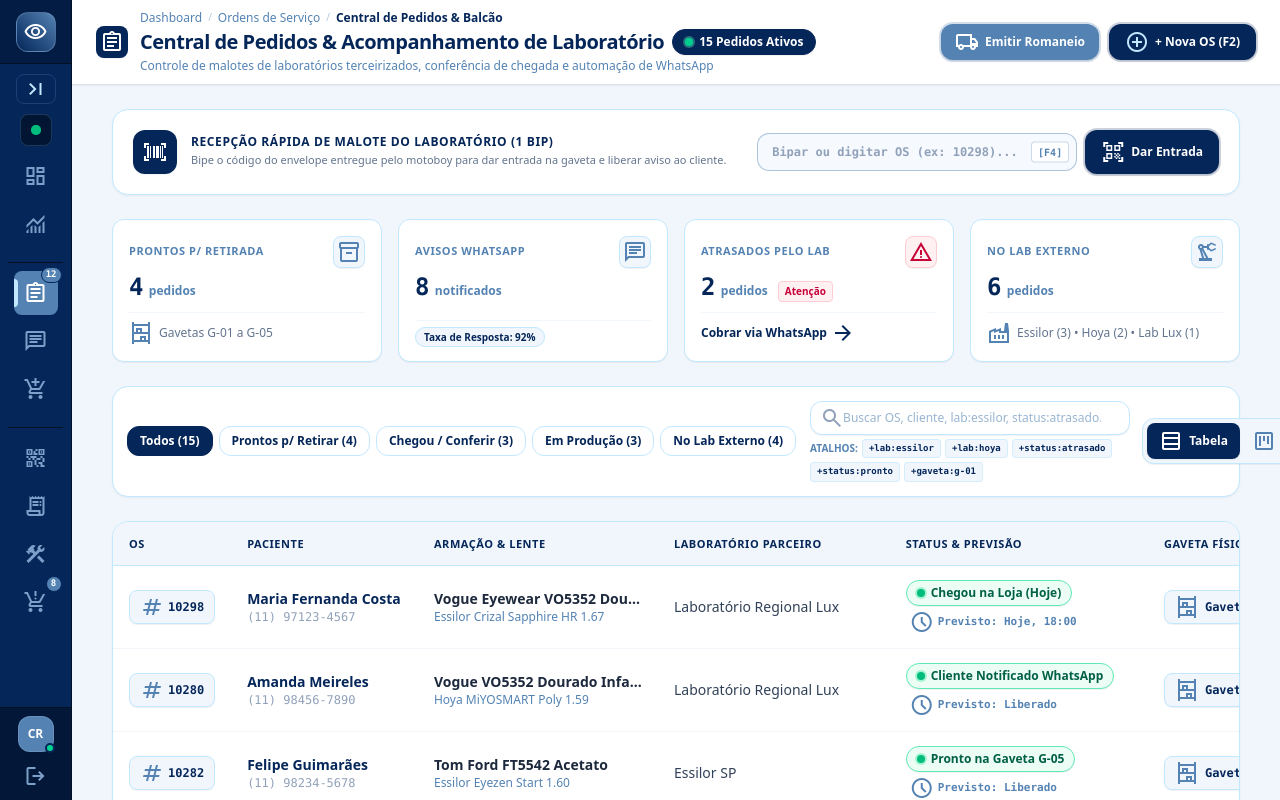
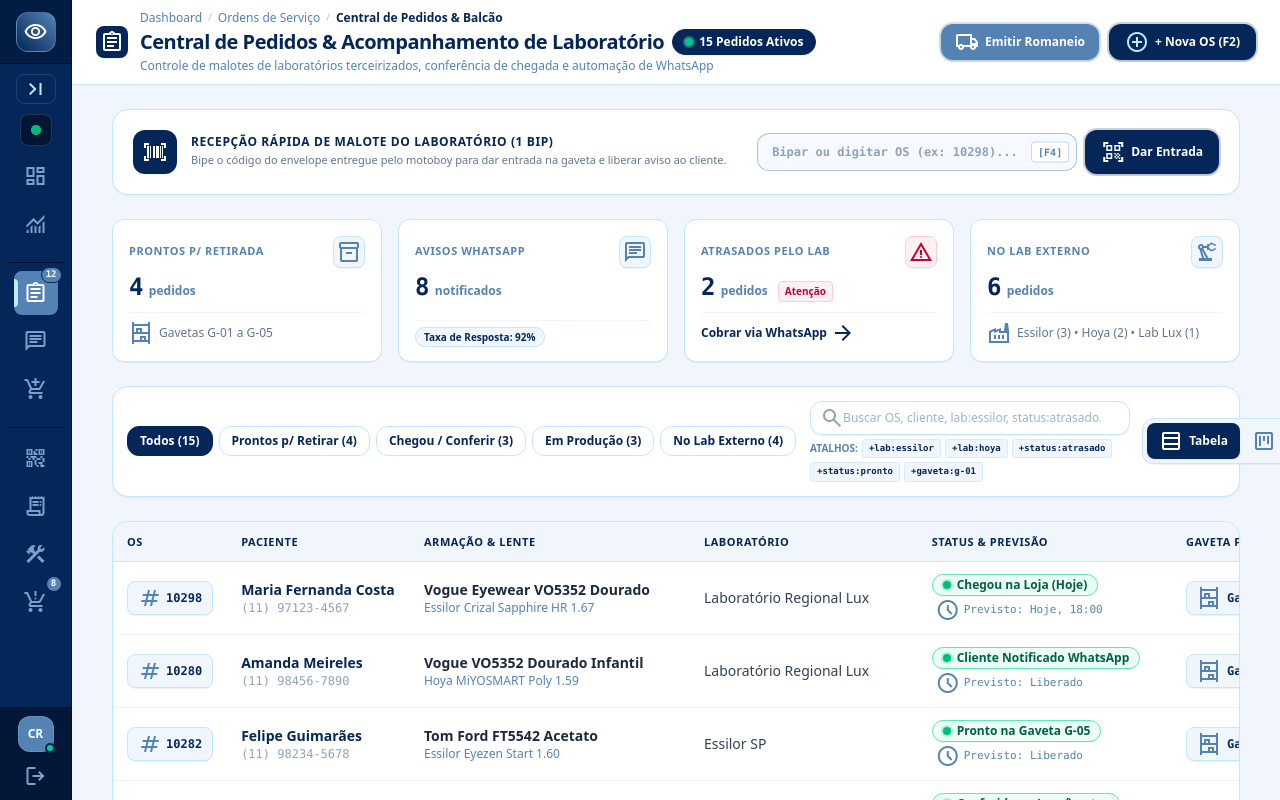
Before and after one commit to Macieljs/Fatura-otica, a Next.js app: page /ordens-de-servico/fila in a window 1280 px wide. Shown: the top 800 px of the page. Built offline with nearby package versions, Linux system fonts and the light colour scheme.

Commit message:
fix(fila): otimizar espacamento, proporcao de colunas e padding da tabela de pedidos

```diff
--- a/app/ordens-de-servico/fila/page.tsx
+++ b/app/ordens-de-servico/fila/page.tsx
@@ -775,16 +775,16 @@ function FilaLaboratorioContent() {
         {modoVisualizacao === "tabela" ? (
           <section className="bg-white border border-[#C1E8FF] rounded-2xl overflow-hidden shadow-xs">
             <div className="overflow-x-auto">
-              <table id="table-fila-producao" className="w-full text-left text-sm border-collapse">
+              <table id="table-fila-producao" className="w-full text-left text-sm border-collapse min-w-[1060px]">
                 <thead>
                   <tr className="bg-[#F0F6FC] sticky top-0 z-10 border-b border-[#C1E8FF] text-[11px] font-bold text-[#052659] uppercase tracking-wider">
-                    <th className="px-4 py-3.5">OS</th>
-                    <th className="px-4 py-3.5">Paciente</th>
-                    <th className="px-4 py-3.5">Armação &amp; Lente</th>
-                    <th className="px-4 py-3.5">Laboratório Parceiro</th>
-                    <th className="px-4 py-3.5">Status &amp; Previsão</th>
-                    <th className="px-4 py-3.5">Gaveta Física</th>
-                    <th className="px-4 py-3.5 text-right">Ações de Balcão (1 Clique)</th>
+                    <th className="w-[80px] px-3.5 py-3">OS</th>
+                    <th className="w-[180px] px-3.5 py-3">Paciente</th>
+                    <th className="px-3.5 py-3">Armação &amp; Lente</th>
+                    <th className="w-[165px] px-3.5 py-3">Laboratório</th>
+                    <th className="w-[190px] px-3.5 py-3">Status &amp; Previsão</th>
+                    <th className="w-[130px] px-3.5 py-3">Gaveta Física</th>
+                    <th className="w-[235px] px-3.5 py-3 text-right">Ações de Balcão</th>
                   </tr>
                 </thead>
                 <tbody className="divide-y divide-slate-100">
@@ -830,7 +830,7 @@ function FilaLaboratorioContent() {
                           }`}
                         >
                           {/* Coluna 1: OS */}
-                          <td className="px-4 py-3.5 whitespace-nowrap">
+                          <td className="px-3.5 py-2.5 sm:py-3 whitespace-nowrap">
                             <Link
                               id={`link-fila-os-${item.id}`}
                               href={`/ordens-de-servico/detalhes?id=${item.id}`}
@@ -843,15 +843,17 @@ function FilaLaboratorioContent() {
                           </td>
 
                           {/* Coluna 2: Paciente */}
-                          <td className="px-4 py-3.5 whitespace-nowrap">
-                            <div className="flex flex-col">
-                              <span className="font-bold text-[#052659] text-sm">{item.cliente}</span>
+                          <td className="px-3.5 py-2.5 sm:py-3 whitespace-nowrap">
+                            <div className="flex flex-col min-w-0">
+                              <span className="font-bold text-[#052659] text-sm truncate" title={item.cliente}>
+                                {item.cliente}
+                              </span>
                               <span className="text-xs font-mono text-slate-400">{item.telefone}</span>
                             </div>
                           </td>
 
                           {/* Armação & Lente */}
-                          <td className="px-4 py-3.5 max-w-[240px]">
+                          <td className="px-3.5 py-2.5 sm:py-3 max-w-[280px]">
                             <div className="truncate font-semibold text-slate-800 text-sm" title={item.armacao}>
                               {item.armacao}
                             </div>
@@ -861,15 +863,15 @@ function FilaLaboratorioContent() {
                           </td>
 
                           {/* Laboratório Parceiro */}
-                          <td className="px-4 py-3.5 whitespace-nowrap">
+                          <td className="px-3.5 py-2.5 sm:py-3 whitespace-nowrap">
                             <span className="font-medium text-slate-700 text-sm">{item.laboratorio}</span>
                           </td>
 
                           {/* Status & Previsão */}
-                          <td className="px-4 py-3.5 whitespace-nowrap">
-                            <div className="flex flex-col gap-1 items-start">
+                          <td className="px-3.5 py-2.5 sm:py-3 whitespace-nowrap">
+                            <div className="flex flex-col gap-0.5 items-start">
                               <span
-                                className={`inline-flex items-center gap-1.5 px-2.5 py-1 rounded-full text-xs font-bold border shadow-2xs ${
+                                className={`inline-flex items-center gap-1.5 px-2.5 py-0.5 rounded-full text-xs font-bold border shadow-2xs ${
                                   item.statusBadgeTipo === "danger"
                                     ? "bg-rose-50 text-rose-800 border-rose-300"
                                     : item.statusBadgeTipo === "warning"
@@ -892,7 +894,7 @@ function FilaLaboratorioContent() {
                                 />
                                 <span>{item.statusBadge}</span>
                               </span>
-                              <span className="inline-flex items-center gap-1 text-[11px] text-[#5483B3] font-mono font-semibold pl-1">
+                              <span className="inline-flex items-center gap-1 text-[11px] text-[#5483B3] font-mono font-medium pl-1">
                                 <span className="material-symbols-outlined text-[13px]">schedule</span>
                                 <span>Previsto: {item.prometido}</span>
                               </span>
@@ -900,7 +902,7 @@ function FilaLaboratorioContent() {
                           </td>
 
                           {/* Gaveta Física */}
-                          <td className="px-4 py-3.5 whitespace-nowrap">
+                          <td className="px-3.5 py-2.5 sm:py-3 whitespace-nowrap">
                             <span className="inline-flex items-center gap-1.5 px-2.5 py-1 rounded-lg text-xs font-mono font-bold bg-[#F0F6FC] text-[#052659] border border-[#C1E8FF] shadow-2xs">
                               <span className="material-symbols-outlined text-[14px] text-[#5483B3]">shelves</span>
                               <span>{item.gaveta}</span>
@@ -908,7 +910,7 @@ function FilaLaboratorioContent() {
                           </td>
 
                           {/* Ações Rápidas de Balcão */}
-                          <td className="px-4 py-3.5 text-right whitespace-nowrap">
+                          <td className="px-3.5 py-2.5 sm:py-3 text-right whitespace-nowrap">
                             <div className="flex items-center justify-end gap-1.5">
                               {/* Se OS atrasada, botão de cobrança de laboratório */}
                               {item.statusBadgeTipo === "danger" && (
@@ -917,7 +919,7 @@ function FilaLaboratorioContent() {
                                   href={`https://wa.me/5511987654321?text=Ol%C3%A1%20${encodeURIComponent(item.laboratorio)}!%20Cobran%C3%A7a%20urgente%20da%20OS%20%23${item.id}%20do%20paciente%20${encodeURIComponent(item.cliente)}%20que%20est%C3%A1%20atrasada.`}
                                   target="_blank"
                                   rel="noopener noreferrer"
-                                  className="px-3 py-1.5 rounded-lg text-xs font-bold bg-rose-600 hover:bg-rose-700 text-white shadow-xs hover:shadow-md hover:-translate-y-0.5 active:scale-95 transition-all inline-flex items-center gap-1.5 ring-2 ring-rose-500/20"
+                                  className="px-2.5 py-1.5 rounded-lg text-xs font-bold bg-rose-600 hover:bg-rose-700 text-white shadow-xs hover:shadow-md hover:-translate-y-0.5 active:scale-95 transition-all inline-flex items-center gap-1 ring-2 ring-rose-500/20"
                                   title="Cobrar Laboratório Parceiro via WhatsApp"
                                 >
                                   <span className="material-symbols-outlined text-[13px]">warning</span>
@@ -929,7 +931,7 @@ function FilaLaboratorioContent() {
                               <Link
                                 id={`link-fila-notificar-whatsapp-${item.id}`}
                                 href={`/ordens-de-servico/notificar-whatsapp?id=${item.id}`}
-                                className="px-3.5 py-1.5 rounded-lg text-xs font-bold bg-emerald-600 hover:bg-emerald-700 text-white shadow-xs hover:shadow-md hover:-translate-y-0.5 active:scale-95 transition-all inline-flex items-center gap-1.5 ring-2 ring-emerald-500/20"
+                                className="px-3 py-1.5 rounded-lg text-xs font-bold bg-emerald-600 hover:bg-emerald-700 text-white shadow-xs hover:shadow-md hover:-translate-y-0.5 active:scale-95 transition-all inline-flex items-center gap-1.5 ring-2 ring-emerald-500/20"
                                 title="Abrir tela dedicada de disparo WhatsApp para o paciente"
                               >
                                 <span className="material-symbols-outlined text-[15px]">chat</span>
@@ -940,7 +942,7 @@ function FilaLaboratorioContent() {
                               <Link
                                 id={`link-fila-ver-ficha-${item.id}`}
                                 href={`/ordens-de-servico/detalhes?id=${item.id}`}
-                                className="px-3 py-1.5 rounded-lg text-xs font-bold bg-[#F0F6FC] hover:bg-[#052659] text-[#052659] hover:text-white border border-[#5483B3]/40 hover:border-[#052659] transition-all inline-flex items-center gap-1.5 shadow-2xs hover:shadow-xs active:scale-95 group cursor-pointer"
+                                className="px-2.5 py-1.5 rounded-lg text-xs font-bold bg-[#F0F6FC] hover:bg-[#052659] text-[#052659] hover:text-white border border-[#5483B3]/40 hover:border-[#052659] transition-all inline-flex items-center gap-1 shadow-2xs hover:shadow-xs active:scale-95 group cursor-pointer"
                                 title="Ver ficha técnica dióptrica"
                               >
                                 <span>Ficha</span>
```
